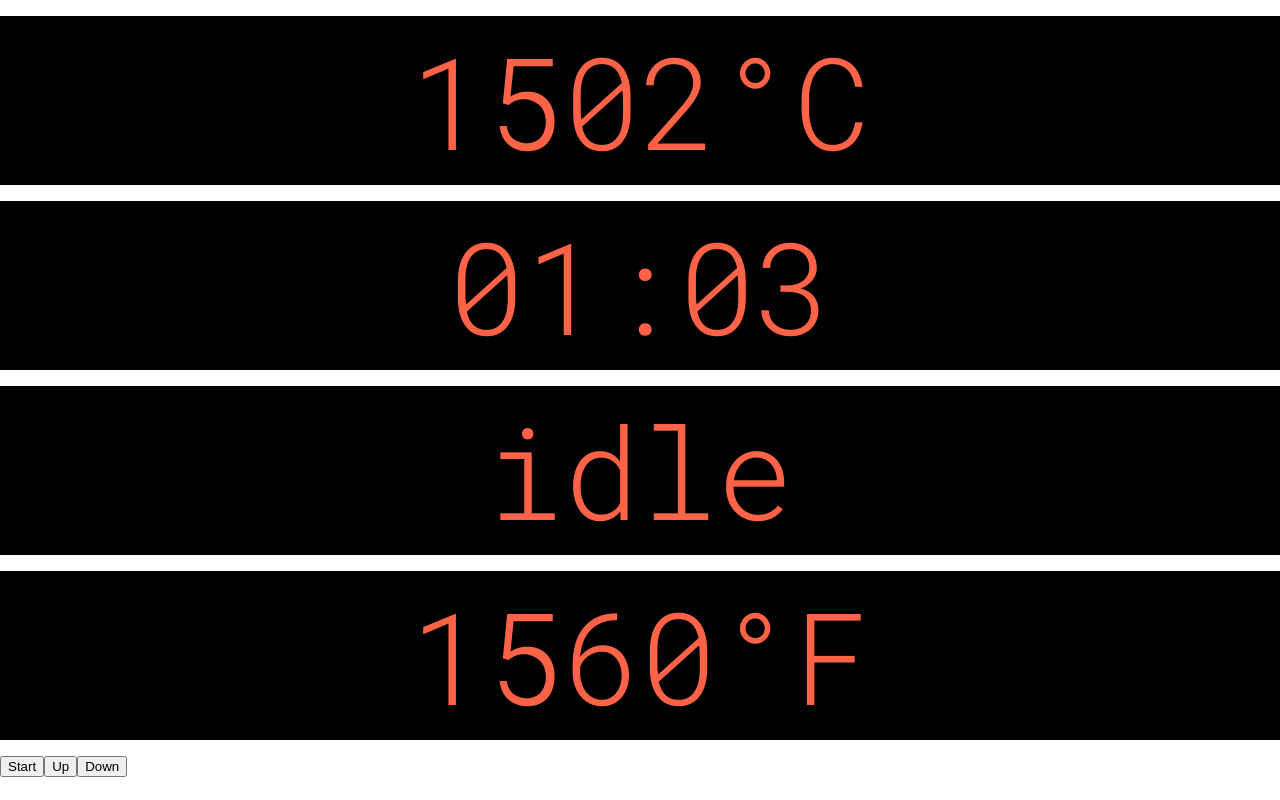
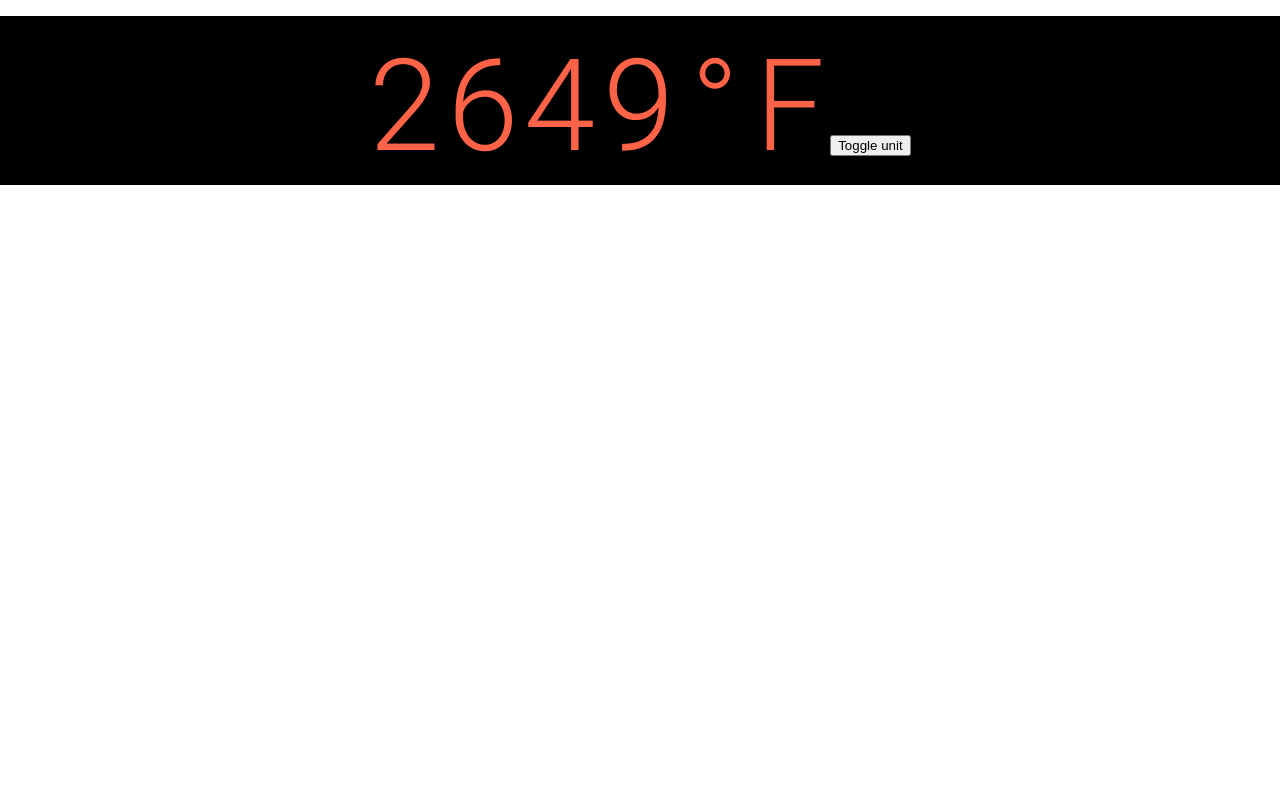
Before and after one commit to gonzalo-bulnes/kiln-controller, a React (Create React App) app: page / in a window 1280 px wide. Built offline with nearby package versions, Linux system fonts and the light colour scheme.

Commit message:
Add temperature unit toggle
Remove example components from App
Add Redux store using <Provider/>
Add Temperature container using Redux connect()
Refactor extract temperatureUnits to constants module
Add initial state as store/data

```diff
--- a/src/App.js
+++ b/src/App.js
@@ -1,24 +1,9 @@
 import React from "react";
-import Button from "./components/Button/Button";
-import Display from "./components/Display/Display";
-import TemperatureDisplay, {
-  DEG_CELSIUS,
-  DEG_FARENHEIT
-} from "./components/TemperatureDisplay/TemperatureDisplay";
-import TimeDisplay from "./components/TimeDisplay/TimeDisplay";
+import { Temperature } from "./containers/Temperature/Temperature";
 
 const App = () => (
   <div className="App">
-    <TemperatureDisplay temperature={1502} unit={DEG_CELSIUS} />
-    <TimeDisplay hours={1} minutes={3} />
-    <Display>idle</Display>
-    <TemperatureDisplay temperature={1560} unit={DEG_FARENHEIT} />
-    <Button
-      text="Start"
-      onClick={() => console.log("Start button activated")}
-    />
-    <Button text="Up" onClick={() => console.log("Up button activated")} />
-    <Button text="Down" onClick={() => console.log("Down button activated")} />
+    <Temperature />
   </div>
 );
 
--- /dev/null
+++ b/src/actions.js
@@ -0,0 +1,6 @@
+import actions from "./constants";
+
+export const setTemperatureUnit = unit => ({
+  type: actions.SET_TEMPERATURE_UNIT,
+  unit: unit
+});
--- a/src/components/TemperatureDisplay/TemperatureDisplay.js
+++ b/src/components/TemperatureDisplay/TemperatureDisplay.js
@@ -1,20 +1,19 @@
 import React from "react";
 import PropTypes from "prop-types";
+import Button from "../Button/Button";
 import Display from "../Display/Display";
+import { temperatureUnits } from "../../constants";
 import "./TemperatureDisplay.css";
-
-export const DEG_CELSIUS = "DEG_CELSIUS";
-export const DEG_FARENHEIT = "DEG_FARENHEIT";
 
 export const TemperatureUnit = ({ unit }) => {
   switch (unit) {
-    case DEG_CELSIUS:
+    case temperatureUnits.DEG_CELSIUS:
       return (
         <abbr className="unit" title="degrees Celsius">
           °C
         </abbr>
       );
-    case DEG_FARENHEIT:
+    case temperatureUnits.DEG_FARENHEIT:
       return (
         <abbr className="unit" title="degrees Farenheit">
           °F
@@ -25,10 +24,11 @@ export const TemperatureUnit = ({ unit }) => {
   }
 };
 
-const TemperatureDisplay = ({ temperature, unit }) => (
+const TemperatureDisplay = ({ temperature, unit, toggleUnit }) => (
   <Display>
     {temperature}
     <TemperatureUnit unit={unit} />
+    <Button text="Toggle unit" onClick={() => toggleUnit(unit)} />
   </Display>
 );
 
--- /dev/null
+++ b/src/constants.js
@@ -0,0 +1,10 @@
+export const temperatureUnits = {
+  DEG_CELSIUS: "DEG_CELSIUS",
+  DEG_FARENHEIT: "DEG_FARENHEIT"
+};
+
+const constants = {
+  SET_TEMPERATURE_UNIT: "SET_TEMPERATURE_UNIT"
+};
+
+export default constants;
--- /dev/null
+++ b/src/containers/Temperature/Temperature.js
@@ -0,0 +1,26 @@
+import { connect } from "react-redux";
+import { setTemperatureUnit } from "../../actions";
+import { temperatureUnits } from "../../constants";
+import TemperatureDisplay from "../../components/TemperatureDisplay/TemperatureDisplay";
+
+const celsiusToFarenheit = celsius => Math.floor((celsius - 32) * 1.8);
+
+const mapStateToProps = state => ({
+  temperature:
+    state.temperature.unit === "DEG_CELSIUS"
+      ? state.temperature.value
+      : celsiusToFarenheit(state.temperature.value),
+  unit: state.temperature.unit
+});
+
+const mapDispatchToProps = dispatch => ({
+  toggleUnit(unit) {
+    unit === temperatureUnits.DEG_CELSIUS
+      ? dispatch(setTemperatureUnit(temperatureUnits.DEG_FARENHEIT))
+      : dispatch(setTemperatureUnit(temperatureUnits.DEG_CELSIUS));
+  }
+});
+
+export const Temperature = connect(mapStateToProps, mapDispatchToProps)(
+  TemperatureDisplay
+);
--- a/src/index.js
+++ b/src/index.js
@@ -1,8 +1,17 @@
-import React from 'react';
-import ReactDOM from 'react-dom';
-import './index.css';
-import App from './App';
-import registerServiceWorker from './registerServiceWorker';
+import React from "react";
+import ReactDOM from "react-dom";
+import { Provider } from "react-redux";
+import storeFactory from "./store";
+import "./index.css";
+import App from "./App";
+import registerServiceWorker from "./registerServiceWorker";
 
-ReactDOM.render(<App />, document.getElementById('root'));
+const store = storeFactory();
+
+ReactDOM.render(
+  <Provider store={store}>
+    <App />
+  </Provider>,
+  document.getElementById("root")
+);
 registerServiceWorker();
--- /dev/null
+++ b/src/store/data.js
@@ -0,0 +1,8 @@
+import { temperatureUnits } from "../constants";
+
+export const defaultState = {
+  temperature: {
+    value: 1504,
+    unit: temperatureUnits.DEG_FARENHEIT
+  }
+};
--- /dev/null
+++ b/src/store/index.js
@@ -0,0 +1,33 @@
+// Credits: https://github.com/MoonHighway/learning-react/blob/v2.0.0/chapter-09/color-organizer/src/store/index.js
+
+import { createStore, combineReducers, applyMiddleware } from "redux";
+import { temperature } from "./reducers";
+import { defaultState } from "./data";
+
+const logger = store => next => action => {
+  let result;
+  console.groupCollapsed("dispatching", action.type);
+  console.log("prev state", store.getState());
+  console.log("action", action);
+  result = next(action);
+  console.log("next state", store.getState());
+  console.groupEnd();
+  return result;
+};
+
+const saver = store => next => action => {
+  let result = next(action);
+  localStorage["redux-store"] = JSON.stringify(store.getState());
+  return result;
+};
+
+const storeFactory = (initialState = defaultState) =>
+  applyMiddleware(logger, saver)(createStore)(
+    combineReducers({ temperature }),
+    localStorage["redux-store"]
+      ? JSON.parse(localStorage["redux-store"])
+      : initialState,
+    window.__REDUX_DEVTOOLS_EXTENSION__ && window.__REDUX_DEVTOOLS_EXTENSION__()
+  );
+
+export default storeFactory;
--- /dev/null
+++ b/src/store/reducers.js
@@ -0,0 +1,13 @@
+import actions from "../constants";
+
+export const temperature = (state = {}, action) => {
+  switch (action.type) {
+    case actions.SET_TEMPERATURE_UNIT:
+      return {
+        ...state,
+        unit: action.unit
+      };
+    default:
+      return state;
+  }
+};
```
